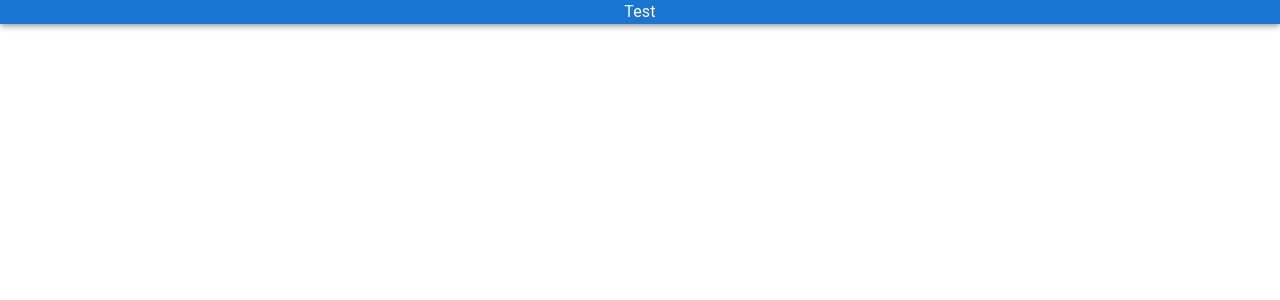
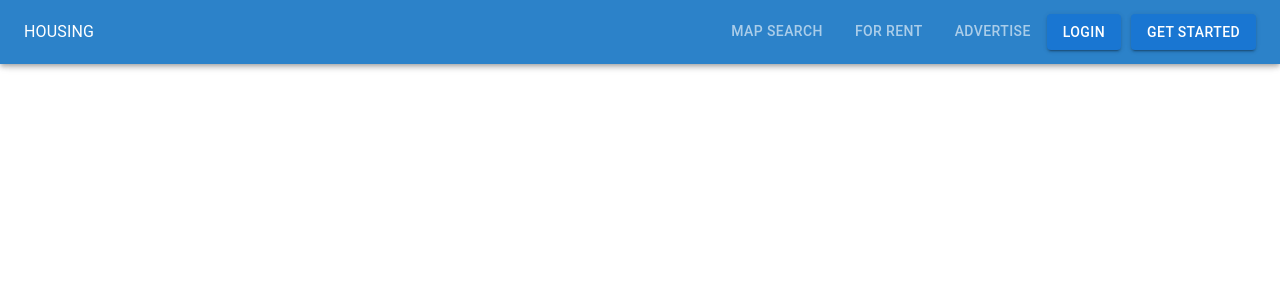
Before and after one commit to M9Huynh/NewHacksProject, a React (Create React App) app in the folder my-app/: page / in a window 1280 px wide. Shown: the top 300 px of the page. Built offline with nearby package versions, Linux system fonts and the light colour scheme.

Commit message:
modified navbar features

```diff
--- a/my-app/src/components/Navbar.jsx
+++ b/my-app/src/components/Navbar.jsx
@@ -1,10 +1,25 @@
 import React from "react"
-import {AppBar, Typography} from '@mui/material';
+import {AppBar, Typography, Toolbar, Tabs, Tab, Button} from '@mui/material';
 
 const Navbar = () => {
     return (
-        <AppBar><Typography>Test</Typography></AppBar>
+        <React.Fragment>
+            <AppBar sx={{background: '#2c82c9'}}>
+                <Toolbar>
+                    <Typography>HOUSING</Typography>
 
+                    <Tabs sx={{marginLeft: 'auto'}} textColor="inherit">
+                        <Tab label="Map Search"/>
+                        <Tab label="For Rent"/>
+                        <Tab label="Advertise"/>
+                    </Tabs>
+
+                    <Button variant="contained">Login{""}</Button>
+                    <Button sx={{marginLeft: '10px'}}variant="contained">Get Started{""}</Button>
+
+                </Toolbar>
+            </AppBar>
+        </React.Fragment>
     )
 }
 
```
